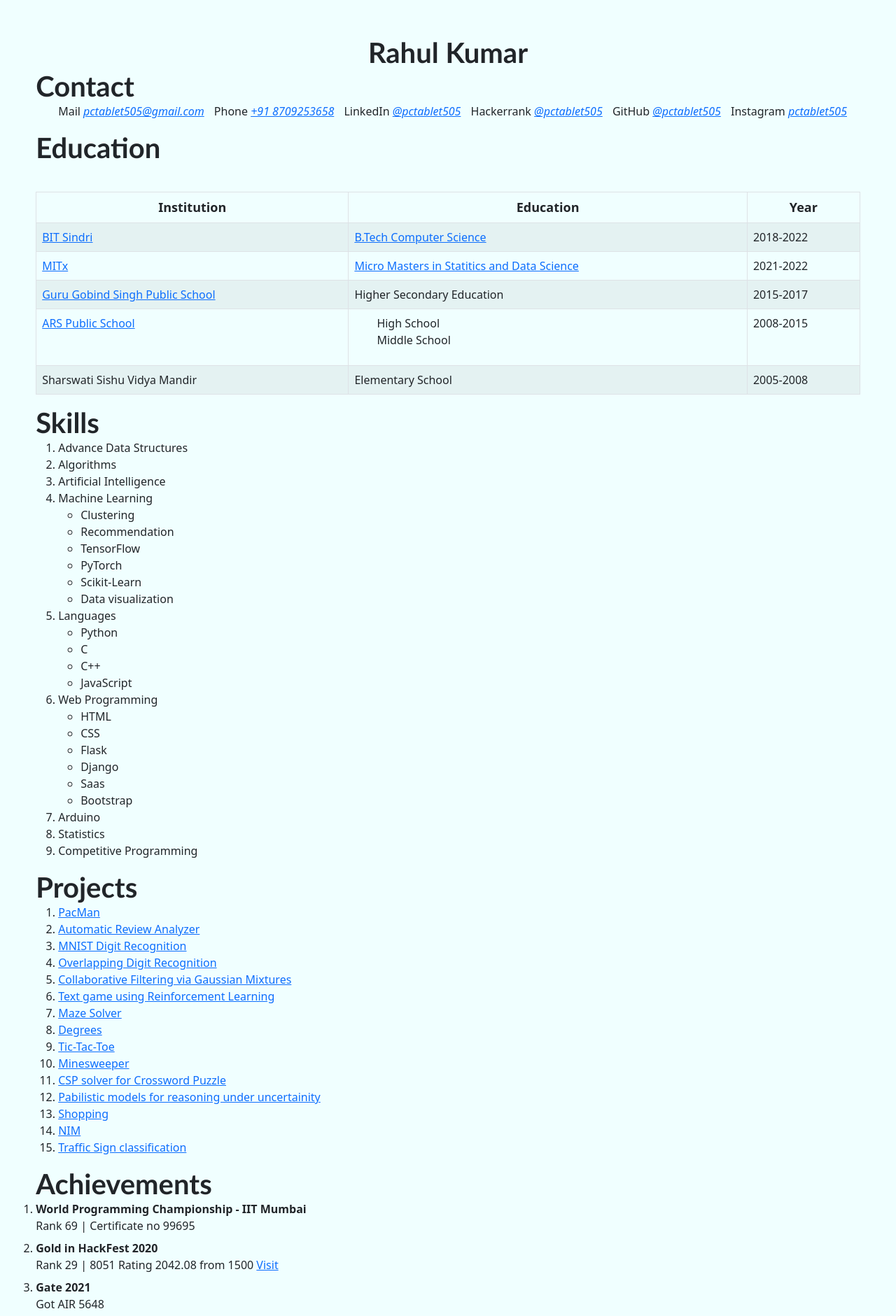
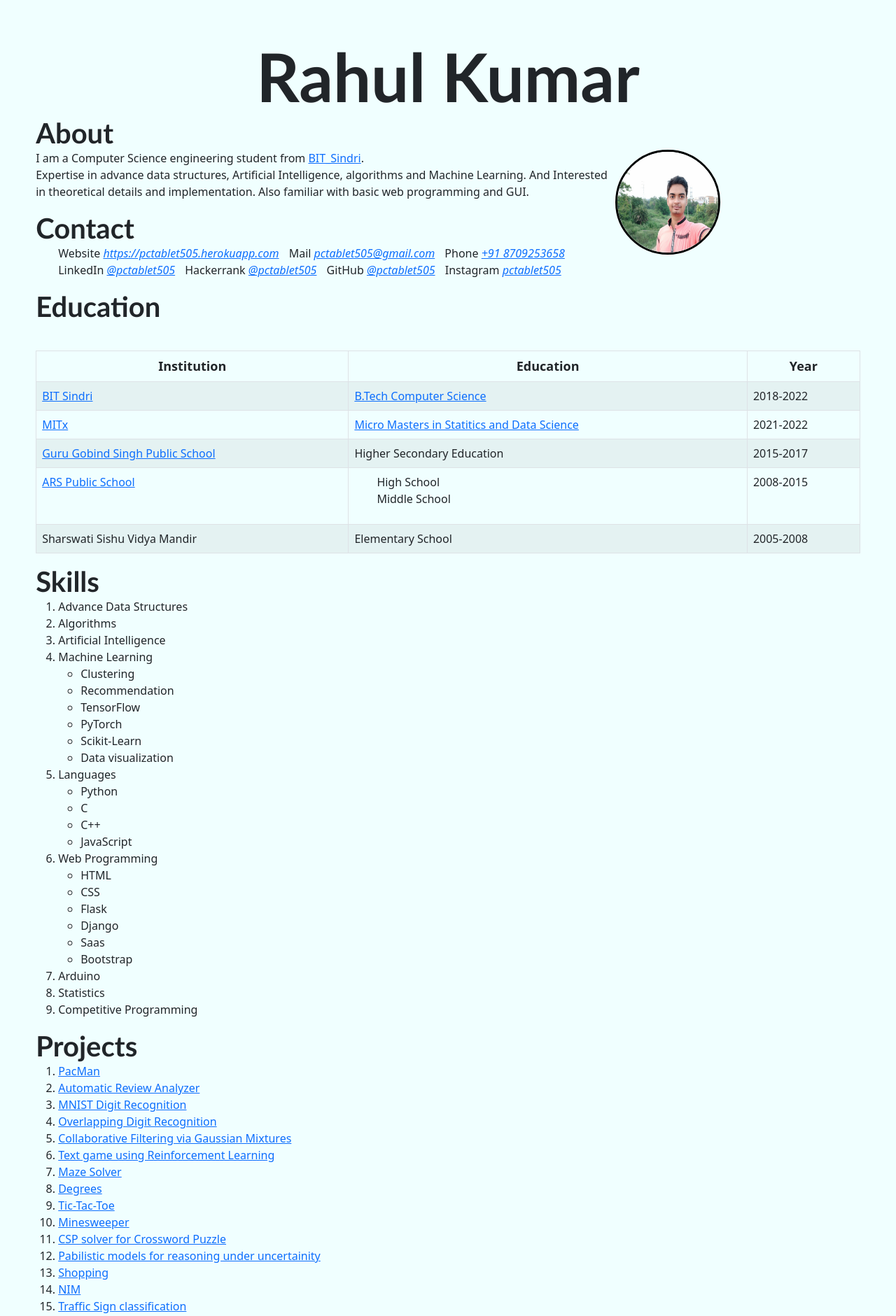
Before and after one commit to pctablet505/homepage, a Flask app: page /resume in a window 1280 px wide. Shown: the part 106-1987 px from the top of the page at 70% size. Run offline with Flask 2, Linux system fonts and the light colour scheme; some libraries are stand-ins or nearby versions.

Commit message:
updated about in resume

```diff
--- a/contacts.py
+++ b/contacts.py
@@ -1,4 +1,5 @@
 contacts = {
+    'Website': ('https://pctablet505.herokuapp.com', 'https://pctablet505.herokuapp.com/about'),
     'Mail': ('pctablet505@gmail.com', 'mailto:pctablet505@gmail.com'),
     'Phone': ('+91 8709253658', 'tel:+91 8709253658'),
     'LinkedIn': ('@pctablet505', 'https://www.linkedin.com/in/pctablet505'),
--- a/templates/about.html
+++ b/templates/about.html
@@ -41,7 +41,7 @@ About
         My desire is to go to Africa after making a lot of money in life,
         and do some development there and convert the great Sahara desert
         into a beautiful place on earth. And Also to produce
-        renuable enrgy and convert CO2 of air into solid form.
+        renewable energy and convert CO2 of air into solid form.
         It's not possible at present but I know that,
         one day I will surely be able to do so.
     </p>
--- a/templates/resume.html
+++ b/templates/resume.html
@@ -4,7 +4,22 @@
 {% endblock %}
 
 {% block main %}
-    <h1>Rahul Kumar</h1>
+    <h1 style="font-size: 1in">Rahul Kumar</h1>
+    <div class="resume">
+
+        <h1>About</h1>
+        <p>
+            <img src="/static/me/3.jpg"
+                 style="border:3px solid black; border-radius: 150px; width:150px; height:150px; float:right;margin-right: 200px;">
+
+            I am a Computer Science engineering student from <a href="https://www.bitsindri.ac.in" target="_blank">BIT_Sindri</a>.<br>
+            Expertise in advance data structures, Artificial Intelligence, algorithms and  Machine Learning.
+            And Interested in theoretical details and implementation.
+            Also familiar with basic web programming and GUI.
+
+        </p>
+
+    </div>
     <div class="resume">
         <h1>Contact</h1>
 
```
